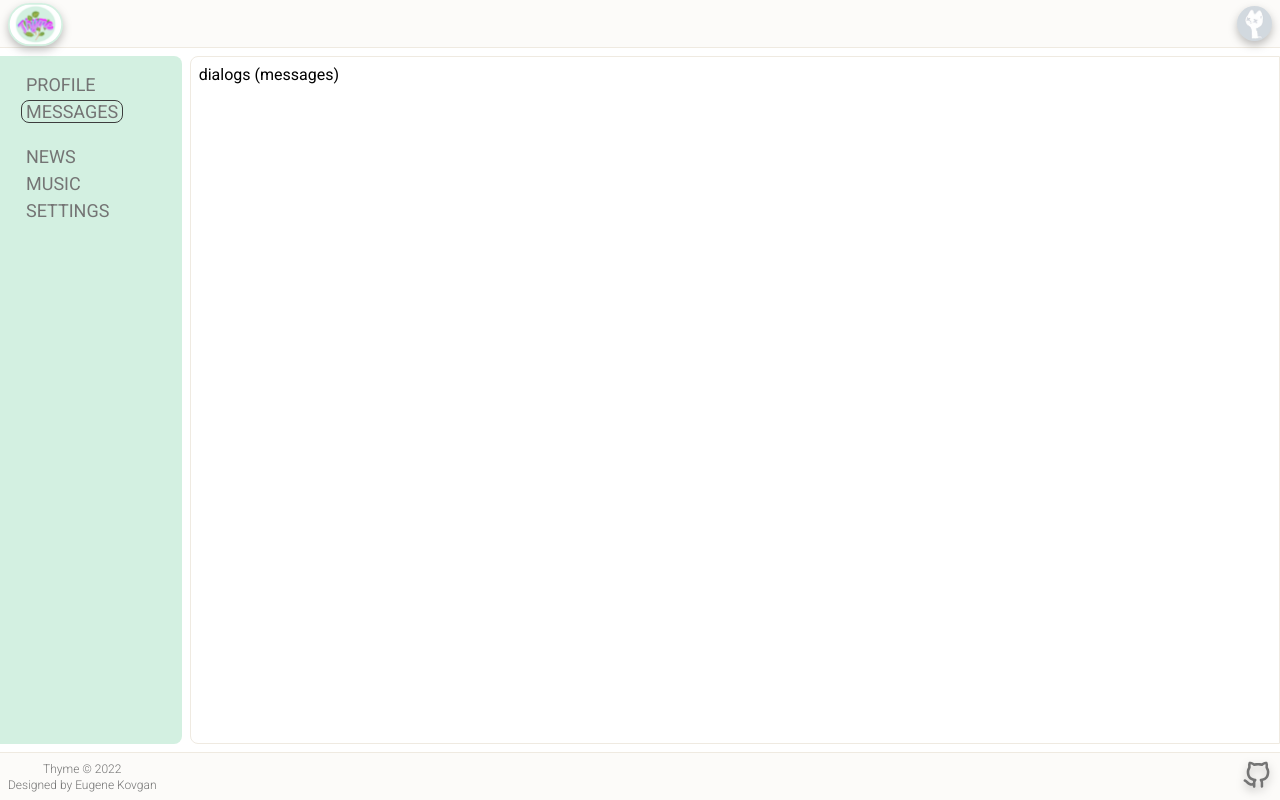
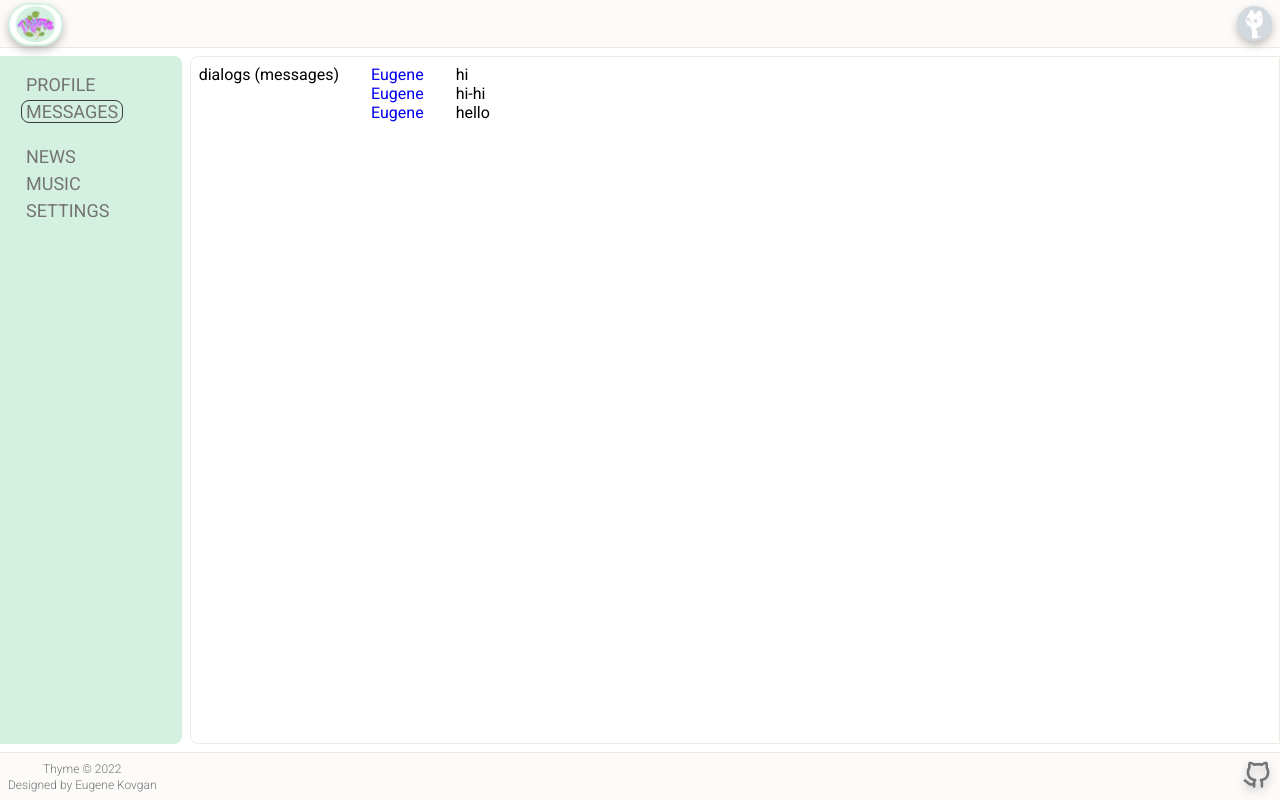
Before and after one commit to EugeneKovgan/React-Social-Network, a React (Create React App) app: page /dialogs in a window 1280 px wide. Built offline with nearby package versions, Linux system fonts and the light colour scheme.

Commit message:
feat: add dialog page

```diff
--- a/src/components/Content/Content.jsx
+++ b/src/components/Content/Content.jsx
@@ -11,8 +11,8 @@
     <div className={styles.content}>
       {/*content*/}
       <Routes>
-        <Route path="/dialogs" element={<Dialogs />} />
         <Route path="/profile" element={<Profile />} />
+        <Route path="/dialogs/*" element={<Dialogs />} /> {/*messages*/}
         <Route path="/news" element={<News />} />
         <Route path="/music" element={<Music />} />
         <Route path="/settings" element={<Settings />} />
--- a/src/components/Dialogs/Dialogs.jsx
+++ b/src/components/Dialogs/Dialogs.jsx
@@ -1,7 +1,28 @@
 import styles from "./Dialogs.module.css";
+import { NavLink } from "react-router-dom";
 
 const Dialogs = () => {
-  return <div className={styles.dialogs}>dialogs (messages)</div>;
+  return (
+    <div className={styles.dialogs}>
+      dialogs (messages)
+      <div className={styles.dialogs_items}>
+        <div className={styles.dialog + " " + styles.active}>
+          <NavLink to="./dialogs/1">Eugene</NavLink>
+        </div>
+        <div className={styles.dialog}>
+          <NavLink to="./dialogs/2">Eugene</NavLink>
+        </div>
+        <div className={styles.dialog}>
+          <NavLink to="./dialogs/3">Eugene</NavLink>
+        </div>
+      </div>
+      <div className={styles.messages}>
+        <div className="message">hi</div>
+        <div className="message">hi-hi</div>
+        <div className="message">hello</div>
+      </div>
+    </div>
+  );
 };
 
 export default Dialogs;
--- a/src/components/Dialogs/Dialogs.module.css
+++ b/src/components/Dialogs/Dialogs.module.css
@@ -1,7 +1,21 @@
 .dialogs {
+  display: flex;
+  /*flex-direction: column;*/
+  align-items: flex-start;
+  gap: 2rem;
+  border-radius: 0.5rem;
+}
+
+.dialogs_items {
+}
+
+.dialog.active {
+  /*background-color: #efeae1;*/
+  color: red;
+}
+
+.messages {
   display: flex;
   flex-direction: column;
   align-items: flex-start;
-  gap: 0.5rem;
-  border-radius: 0.5rem;
 }
```
